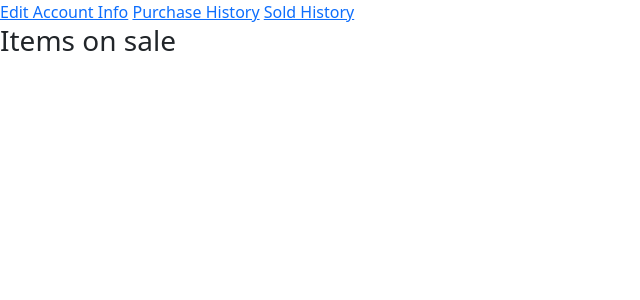
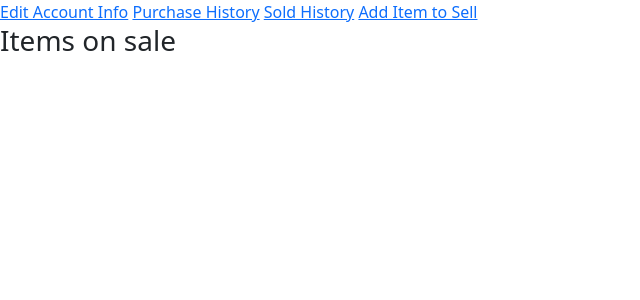
Before and after one commit to Tracylu2015/lego-mini-figs, a Flask app: page /user_account in a window 1280 px wide. Shown: the part 56-356 px from the top of the page, without its empty margins (0-640 px from the left). Run offline with Flask 2, Linux system fonts and the light colour scheme; data that the repository does not hold is empty; parts of the project's set-up code (start-up, migrations or seed data) failed here and were passed over.

Commit message:
Co-authored-by: William Li <liwill88@users.noreply.github.com> Co-authored-by: Tracylu2015 <Tracylu2015@users.noreply.github.com>

```diff
--- a/miniFig_app/form.py
+++ b/miniFig_app/form.py
@@ -64,3 +64,8 @@ class UserUpdateForm(FlaskForm):
         user = User.query.filter_by(email=email.data).first()
         if user is not None:
             raise ValidationError('Please use a different email address.')
+
+class SellItemUpdateForm(FlaskForm):
+    quantity = IntegerField('Quantity', validators=[DataRequired()])
+    sell_price = DecimalField('Price', validators=[DataRequired()])
+    submit = SubmitField('Update')
--- a/miniFig_app/models/sell_fig.py
+++ b/miniFig_app/models/sell_fig.py
@@ -25,3 +25,19 @@ class Sell_fig(db.Model):
     def display_all_by_user_id(cls,user_id):
         display_sell_figs = Sell_fig.query.filter(Sell_fig.user_id == user_id).all()
         return display_sell_figs
+
+    @classmethod
+    def delete_item(cls,id):
+        Sell_fig.query.filter(Sell_fig.id == id).delete()
+        db.session.commit()
+
+    @classmethod
+    def edit_item(cls, form, id):
+        Sell_fig.query.filter(Sell_fig.id == id).update(
+            dict(quantity=form.quantity.data, sell_price=form.sell_price.data)
+        )
+        db.session.commit()
+
+    @classmethod
+    def get_item(cls,id):
+        return Sell_fig.query.filter(Sell_fig.id == id).one()
--- a/miniFig_app/routes.py
+++ b/miniFig_app/routes.py
@@ -1,6 +1,6 @@
 from flask import render_template, flash, redirect,url_for, request
 from miniFig_app import app, db
-from miniFig_app.form import LoginForm, RegistrationForm, PostSellFigForm, UserUpdateForm
+from miniFig_app.form import LoginForm, RegistrationForm, PostSellFigForm, UserUpdateForm, SellItemUpdateForm
 from flask_login import current_user,login_user,logout_user,login_required
 from flask_bcrypt import Bcrypt
 from miniFig_app.models.user import User
@@ -57,7 +57,6 @@ def logout():
 def user_profile():
     user_id = current_user.get_id()
     sell_figs = Sell_fig.display_all_by_user_id(user_id)
-    print(sell_figs)
     return render_template('user_profile.html', sell_figs = sell_figs)
 
 @app.route('/sell_fig', methods=['GET', 'POST'])
@@ -111,3 +110,22 @@ def edit_user():
         form.email.data = current_user.email
     return render_template('user_edit.html', title='Edit Information',
                            form=form)
+
+
+@app.route('/sell_fig/delete/<id>')
+def delete_sell_fig(id):
+    Sell_fig.delete_item(id)
+    return redirect(url_for('user_profile'))
+
+@app.route('/sell_fig/edit/<id>',methods=['GET', 'POST'])
+def edit_sell_fig(id):
+    form = SellItemUpdateForm()
+    if  form.validate_on_submit():
+        Sell_fig.edit_item(form, id)
+        flash('Your changes have been saved.')
+        return redirect(url_for('user_profile'))
+    elif request.method == 'GET':
+        form.sell_price.data = Sell_fig.sell_price
+        form.quantity.data = Sell_fig.quantity
+    return render_template('sell_edit.html', title='Edit Sell Item',
+                           form=form)
--- a/miniFig_app/templates/user_profile.html
+++ b/miniFig_app/templates/user_profile.html
@@ -7,6 +7,7 @@
     <a href="/user_account/edit">Edit Account Info</a>
     <a href="/user_account/view_purchased">Purchase History</a>
     <a href="/user_account/view_sold">Sold History</a>
+    <a href="/sell_fig">Add Item to Sell</a>
 </div>
 <div class="main_content">
     <h3>Items on sale</h3>
@@ -14,14 +15,14 @@
         {%for item in sell_figs %}
 
         <li>MiniFig Image: <img src="{{item.figure.img_url}}" alt="fig image" width="100" height="100"></li>
-        <li>MiniFig Id:{{item.figure_id}}</li>
-        <li>MiniFig Name:{{item.figure.name}}</li>
-        <li>MiniFig Quantity:{{item.quantity}}</li>
-        <li>MiniFig Price:${{item.sell_price}}</li>
+        <li>MiniFig Id: {{item.figure_id}}</li>
+        <li>MiniFig Name: {{item.figure.name}}</li>
+        <li>MiniFig Quantity: {{item.quantity}}</li>
+        <li>MiniFig Price: ${{item.sell_price}}</li>
+        <li>MiniFig Sell Posted At: {{item.created_at}}</li>
         <li>
-            <a href="">View Item</a>
-            <a href="">Add to Sell</a>
-            <a href="">Remove from List</a>
+            <a href="/sell_fig/edit/{{item.id}}">Edit Item</a>
+            <a href="/sell_fig/delete/{{item.id}}">Remove from List</a>
         </li>
         {% endfor %}
     </ul>
```
Also changed, not shown: miniFig_app/templates/sell_edit.html (added, +25 -0 lines).
